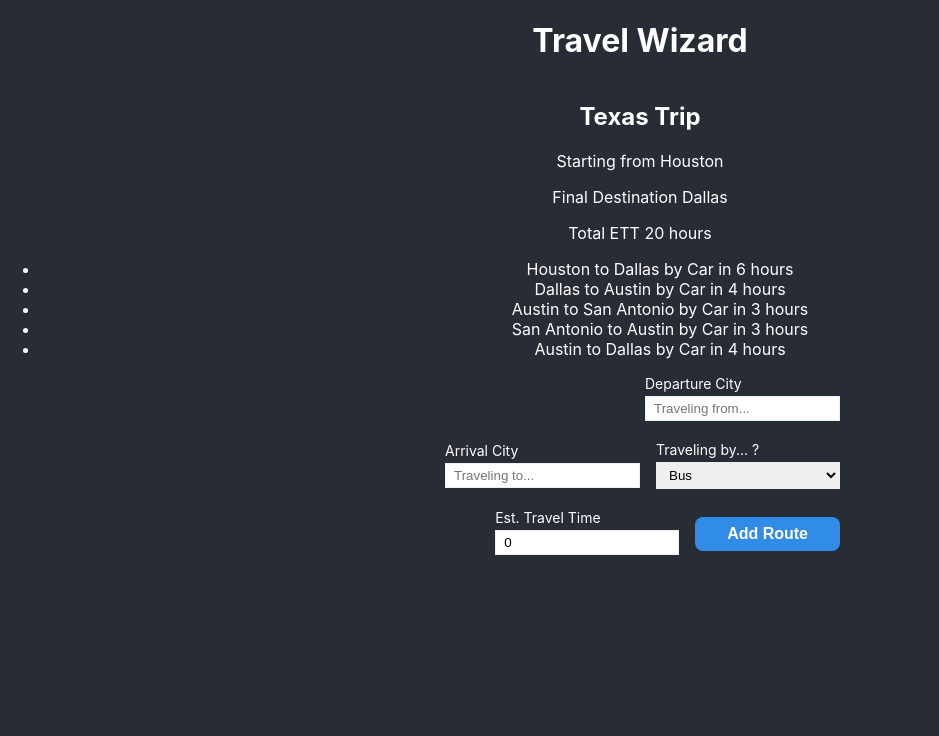
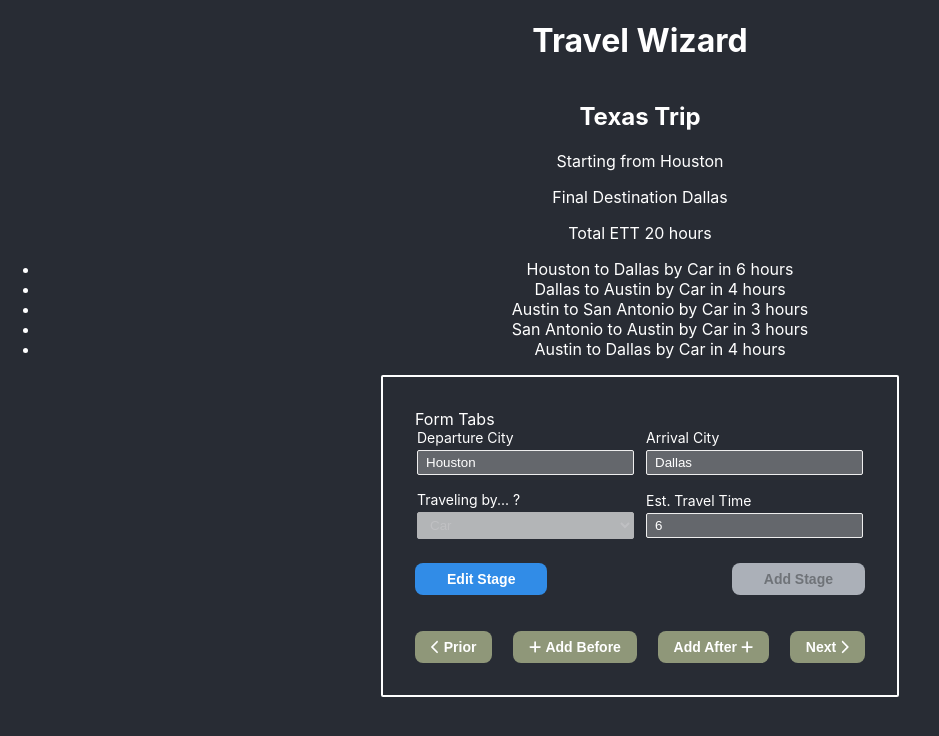
Before and after one commit to Glowyrm/travel-project, a React (Vite) app: page / in a window 1280 px wide. Shown: the top 736 px of the page, without its empty margins (0-939 px from the left). Built offline with nearby package versions, Linux system fonts and the light colour scheme.

Commit message:
Created form navigation

```diff
--- a/package.json
+++ b/package.json
@@ -8,6 +8,10 @@
     "preview": "vite preview"
   },
   "dependencies": {
+    "@fortawesome/fontawesome-svg-core": "^6.1.1",
+    "@fortawesome/free-regular-svg-icons": "^6.1.1",
+    "@fortawesome/free-solid-svg-icons": "^6.1.1",
+    "@fortawesome/react-fontawesome": "^0.1.18",
     "mobx": "^6.5.0",
     "react": "^18.0.0",
     "react-dom": "^18.0.0"
--- a/src/App.tsx
+++ b/src/App.tsx
@@ -1,7 +1,8 @@
 import { TravelStage, tripStore } from "./store/tripStore";
 import "./App.css";
-import { StageForm } from "./components/StageForm";
 import { TripOverview } from "./components/TripOverview";
+import { StagesCarousel } from "./components/StagesCarousel";
+import { useState } from "react";
 
 const tripValues: TravelStage[] = [
   {
@@ -42,21 +43,37 @@ const tripValues: TravelStage[] = [
   },
 ];
 
+const myTrip = new tripStore("Texas Trip");
+tripValues.forEach((s) => {
+  let { wasSuccessful, message } = myTrip.addStage(s);
+  if (!wasSuccessful)
+    console.log(`Trip stage was NOT added, because: ${message}`);
+});
+
 const App: React.FC = () => {
-  const myTrip = new tripStore("Texas Trip");
-  tripValues.forEach((currentStage) => {
-    let { wasSuccessful, message } = myTrip.addStage(currentStage);
-    if (!wasSuccessful)
-      console.log(`Trip stage was NOT added, because: ${message}`);
-  });
+  const [index, setIndex] = useState<number>(0);
+
+  const changeIndex = (value: number): void => {
+    let potentialIndex = index + value;
+    console.log("Button Pressed, Potential index: ", potentialIndex);
+    if (potentialIndex >= 0 && potentialIndex <= myTrip.totalStages - 1) {
+      console.log("index Changed");
+      setIndex(potentialIndex);
+    }
+  };
 
   return (
     <div className="App">
       <header className="App-header">
         <h1>Travel Wizard</h1>
       </header>
+
       <TripOverview trip={myTrip} />
-      <StageForm />
+      <StagesCarousel
+        stages={myTrip.stages}
+        index={index}
+        changeIndex={changeIndex}
+      />
     </div>
   );
 };
--- a/src/components/StageForm/StageForm.css
+++ b/src/components/StageForm/StageForm.css
@@ -1,8 +1,3 @@
-*,
-*:before,
-*:after {
-  box-sizing: border-box;
-}
 label {
   text-align: left;
   font-size: 0.875rem;
@@ -12,46 +7,88 @@ input[type="text"] {
   margin: 0.25rem 0;
   border: 1px solid #eee;
   padding: 0.25rem 0.5rem;
+  border-radius: 2px;
+}
+
+input[type="text"]:disabled {
+  color: white;
 }
 
 input[type="number"] {
   margin: 0.25rem 0;
   border: 1px solid #eee;
   padding: 0.25rem 0.5rem;
+  border-radius: 2px;
+}
+
+input[type="number"]:disabled {
+  color: white;
 }
 
 select {
   margin: 0.25rem 0;
   border: 1px solid #eee;
   padding: 0.25rem 0.5rem;
+  border-radius: 2px;
+}
+
+select:disabled {
+  color: white;
+}
+
+form {
+  margin: 0;
+  min-width: 350px;
+  max-width: 450px;
+  display: flex;
+  flex-direction: row;
+  flex-wrap: wrap;
+  justify-content: center;
+  align-items: center;
+  align-content: space-between;
+  gap: 0.75rem;
 }
 
 .form-item {
-  flex-basis: calc(50% - 1rem);
+  flex-basis: calc(50% - 0.5rem);
   display: flex;
   flex-direction: column;
   justify-content: flex-start;
+  border-radius: 2px;
 }
 
-form {
-  margin: auto;
-  min-width: 350px;
-  max-width: 400px;
+.button-group {
+  padding-top: 0.5rem;
   display: flex;
-  flex-direction: row;
-  flex-wrap: wrap;
-  justify-content: flex-end;
-  align-items: center;
-  align-content: space-between;
-  gap: 1rem;
+  flex-basis: 100%;
+  justify-content: space-between;
 }
 
-button {
+.form-submit {
   background-color: #318ce7;
   color: white;
   font-weight: bold;
-  font-size: 1rem;
+  font-size: 0.875rem;
   padding: 0.5rem 2rem;
   border: none;
   border-radius: 0.5rem;
+  transition: all 0.3s;
 }
+
+.form-submit:hover {
+  background-color: #0000cd;
+}
+
+.form-submit:active {
+  background-color: #0000cd;
+  transform: scale(0.9);
+}
+
+.form-submit:disabled {
+  background-color: #abb0b8;
+  color: #6f7378;
+}
+
+.form-submit:disabled:active {
+  transform: scale(1);
+}
--- a/src/components/StageForm/StageForm.tsx
+++ b/src/components/StageForm/StageForm.tsx
@@ -1,12 +1,41 @@
-import React, { useState } from "react";
-import { travelMethods, TravelType } from "../../store/tripStore";
+import React, { useEffect, useState } from "react";
+import {
+  travelMethods,
+  TravelStage,
+  TravelType,
+  UniqueTravelStage,
+} from "../../store/tripStore";
 import "./StageForm.css";
 
-const StageForm = () => {
-  const [departureCity, setDepartureCity] = useState<string>("");
-  const [arrrivalCity, setArrivalCity] = useState<string>("");
-  const [travelMode, setTravelMode] = useState<TravelType | "">("");
-  const [travelTime, setTravelTime] = useState<number>(0);
+interface Props {
+  stage: UniqueTravelStage;
+}
+
+const StageForm: React.FC<Props> = ({ stage }) => {
+  const [departureCity, setDepartureCity] = useState<string>(
+    stage.departureCity
+  );
+  const [arrrivalCity, setArrivalCity] = useState<string>(stage.arrivalCity);
+  const [travelMode, setTravelMode] = useState<TravelType | "">(
+    stage.transportMode
+  );
+  const [travelTime, setTravelTime] = useState<number>(stage.travelTime);
+  const [preventEdit, setPreventEdit] = useState<boolean>(stage.isSaved);
+
+  useEffect(() => {
+    setDepartureCity(stage.departureCity);
+    setArrivalCity(stage.arrivalCity);
+    setTravelMode(stage.transportMode);
+    setTravelTime(stage.travelTime);
+  }, [stage]);
+
+  useEffect(() => {
+    setPreventEdit(stage.isSaved);
+  }, [stage]);
+
+  const AllowEdit = () => {
+    setPreventEdit(false);
+  };
 
   const handleSubmit = (e: React.FormEvent<EventTarget>) => {
     e.preventDefault();
@@ -29,6 +58,7 @@ const StageForm = () => {
           value={departureCity}
           onChange={(e) => setDepartureCity(e.target.value)}
           required
+          disabled={preventEdit}
           placeholder="Traveling from..."
         />
       </div>
@@ -41,19 +71,24 @@ const StageForm = () => {
           value={arrrivalCity}
           onChange={(e) => setArrivalCity(e.target.value)}
           required
+          disabled={preventEdit}
           placeholder="Traveling to..."
         />
       </div>
 
       <div className="form-item">
-        <label htmlFor="cars">Traveling by... ?</label>
+        <label htmlFor="transportation">Traveling by... ?</label>
         <select
-          id="cars"
+          id="transportation"
           value={travelMode}
           onChange={(e) => setTravelMode(e.target.value as TravelType)}
           required
-          name="cars"
+          disabled={preventEdit}
+          name="transportation"
         >
+          <option value="notSelected" disabled>
+            Choose Transport
+          </option>
           {travelMethods.map((t) => (
             <option value={t}>{t}</option>
           ))}
@@ -68,12 +103,21 @@ const StageForm = () => {
           value={travelTime}
           onChange={(e) => setTravelTime(parseInt(e.target.value, 10))}
           required
+          disabled={preventEdit}
           min={1}
           max={26280}
         />
       </div>
 
-      <button type="submit">Add Route</button>
+      <div className="button-group">
+        <button className="form-submit" type="button" onClick={AllowEdit}>
+          Edit Stage
+        </button>
+
+        <button className="form-submit" type="submit" disabled={preventEdit}>
+          Add Stage
+        </button>
+      </div>
     </form>
   );
 };
--- /dev/null
+++ b/src/components/StagesCarousel/StagesCarousel.css
@@ -0,0 +1,55 @@
+.carousel-container {
+  width: max-content;
+  display: flex;
+  flex-direction: column;
+  margin: auto;
+  border: solid 2px white;
+  border-radius: 2px;
+  padding: 2rem;
+}
+
+.carousel-tabs {
+  display: flex;
+  flex-direction: row;
+}
+
+.carousel-controls {
+  margin-top: 2.25rem;
+  display: flex;
+  flex-direction: row;
+  justify-content: space-between;
+  gap: 1rem;
+}
+
+button.carousel-button {
+  display: flex;
+  font-size: 0.875rem;
+  font-weight: bold;
+  background-color: #8f9779;
+  color: white;
+  flex-direction: row;
+  align-items: center;
+  justify-content: center;
+  gap: 0.25rem;
+  padding: 0.5rem 1rem;
+  border: none;
+  border-radius: 0.5rem;
+}
+
+.carousel-button:hover {
+  background-color: #78866b;
+}
+
+.carousel-button:active {
+  background-color: #78866b;
+  transform: scale(0.9);
+}
+
+.carousel-button:disabled {
+  background-color: #abb0b8;
+  color: #6f7378;
+}
+
+.carousel-button:disabled:active {
+  transform: scale(1);
+}
--- /dev/null
+++ b/src/components/StagesCarousel/StagesCarousel.tsx
@@ -0,0 +1,104 @@
+import {
+  faChevronLeft,
+  faChevronRight,
+  faPlus,
+} from "@fortawesome/free-solid-svg-icons";
+import { FontAwesomeIcon } from "@fortawesome/react-fontawesome";
+import { useEffect, useState } from "react";
+import { TravelType, UniqueTravelStage } from "../../store/tripStore";
+import { StageForm } from "../StageForm";
+import "./StagesCarousel.css";
+
+interface Props {
+  stages: UniqueTravelStage[];
+  index: number;
+  changeIndex: (value: number) => void;
+}
+
+const defaultStage: UniqueTravelStage = {
+  departureCity: "",
+  arrivalCity: "",
+  transportMode: "notSelected",
+  travelTime: 0,
+  isSaved: false,
+  id: "0",
+};
+
+const StagesCarousel: React.FC<Props> = ({ stages, index, changeIndex }) => {
+  console.log("my index: ", index);
+  const [currentStage, setCurrentStage] = useState<UniqueTravelStage>(
+    stages[0]
+  );
+
+  useEffect(() => {
+    setCurrentStage(stages[index]);
+  }, [index]);
+
+  const setNewStage = (indexDelta: number): void => {
+    let newIndex = index + indexDelta;
+    let newStage = { ...defaultStage, id: newIndex.toString() };
+    setCurrentStage(newStage);
+  };
+
+  return (
+    <div className="carousel-container">
+      <div className="carousel-tabs">Form Tabs</div>
+
+      <div>
+        <StageForm stage={currentStage} />
+      </div>
+
+      <div className="carousel-controls">
+        <button
+          type="button"
+          className="carousel-button"
+          onClick={(e) => changeIndex(-1)}
+        >
+          <FontAwesomeIcon
+            icon={faChevronLeft}
+            color="white"
+            className="carousel-button"
+          />
+          <span>Prior </span>
+        </button>
+
+        <button
+          type="button"
+          className="carousel-button"
+          onClick={() => setNewStage(0)}
+        >
+          <FontAwesomeIcon
+            icon={faPlus}
+            color="white"
+            className="carousel-button"
+          />
+          <span>Add Before</span>
+        </button>
+
+        <button
+          type="button"
+          className="carousel-button"
+          onClick={() => setNewStage(1)}
+        >
+          <span>Add After</span>
+          <FontAwesomeIcon
+            icon={faPlus}
+            color="white"
+            className="carousel-button"
+          />
+        </button>
+
+        <button
+          type="button"
+          className="carousel-button"
+          onClick={() => changeIndex(1)}
+        >
+          <span>Next</span>
+          <FontAwesomeIcon icon={faChevronRight} />
+        </button>
+      </div>
+    </div>
+  );
+};
+
+export default StagesCarousel;
--- /dev/null
+++ b/src/components/StagesCarousel/index.ts
@@ -0,0 +1 @@
+export { default as StagesCarousel } from "./StagesCarousel";
--- a/src/index.css
+++ b/src/index.css
@@ -1,13 +1,15 @@
+*,
+*:before,
+*:after {
+  box-sizing: border-box;
+}
+
 body {
+  font-size: 16px;
   margin: 0;
-  font-family: -apple-system, BlinkMacSystemFont, 'Segoe UI', 'Roboto', 'Oxygen',
-    'Ubuntu', 'Cantarell', 'Fira Sans', 'Droid Sans', 'Helvetica Neue',
+  font-family: -apple-system, BlinkMacSystemFont, "Segoe UI", "Roboto", "Oxygen",
+    "Ubuntu", "Cantarell", "Fira Sans", "Droid Sans", "Helvetica Neue",
     sans-serif;
   -webkit-font-smoothing: antialiased;
   -moz-osx-font-smoothing: grayscale;
 }
-
-code {
-  font-family: source-code-pro, Menlo, Monaco, Consolas, 'Courier New',
-    monospace;
-}
--- a/src/store/tripStore.ts
+++ b/src/store/tripStore.ts
@@ -8,7 +8,7 @@ export const travelMethods = [
   "Rocket",
 ] as const;
 
-export type TravelType = typeof travelMethods[number];
+export type TravelType = typeof travelMethods[number] | "notSelected";
 
 export interface TripStoreType {
   title: string;
@@ -17,6 +17,7 @@ export interface TripStoreType {
   transportList: TravelType[];
   totalTravelTime: number;
   stages: UniqueTravelStage[];
+  totalStages: number;
   addStage: (stage: TravelStage) => addResult;
   tripDetails: string;
 }
@@ -30,6 +31,7 @@ export interface TravelStage {
 
 export interface UniqueTravelStage extends TravelStage {
   id: string;
+  isSaved: boolean;
 }
 
 interface addResult {
@@ -54,16 +56,21 @@ export class tripStore implements TripStoreType {
       transportList: observable,
       totalTravelTime: observable,
       stages: observable,
+      totalStages: computed,
       addStage: action,
       tripDetails: computed,
     });
+  }
+
+  get totalStages() {
+    return this.stages.length;
   }
 
   addStage(stage: TravelStage): addResult {
     if (this.stages.length < 5) {
       // use date for unique ID since it will be unique enough for local user session
       const id = `${new Date().valueOf()}-${Math.random()}`;
-      const newStage: UniqueTravelStage = { ...stage, id };
+      const newStage: UniqueTravelStage = { ...stage, id, isSaved: true };
       this.stages.push(newStage);
       if (this.departureCity === "") this.departureCity = stage.departureCity;
       this.arrivalCity = stage.arrivalCity;
```
Also changed, not shown: 1 other file (tests, documents, lock files or other folders).
